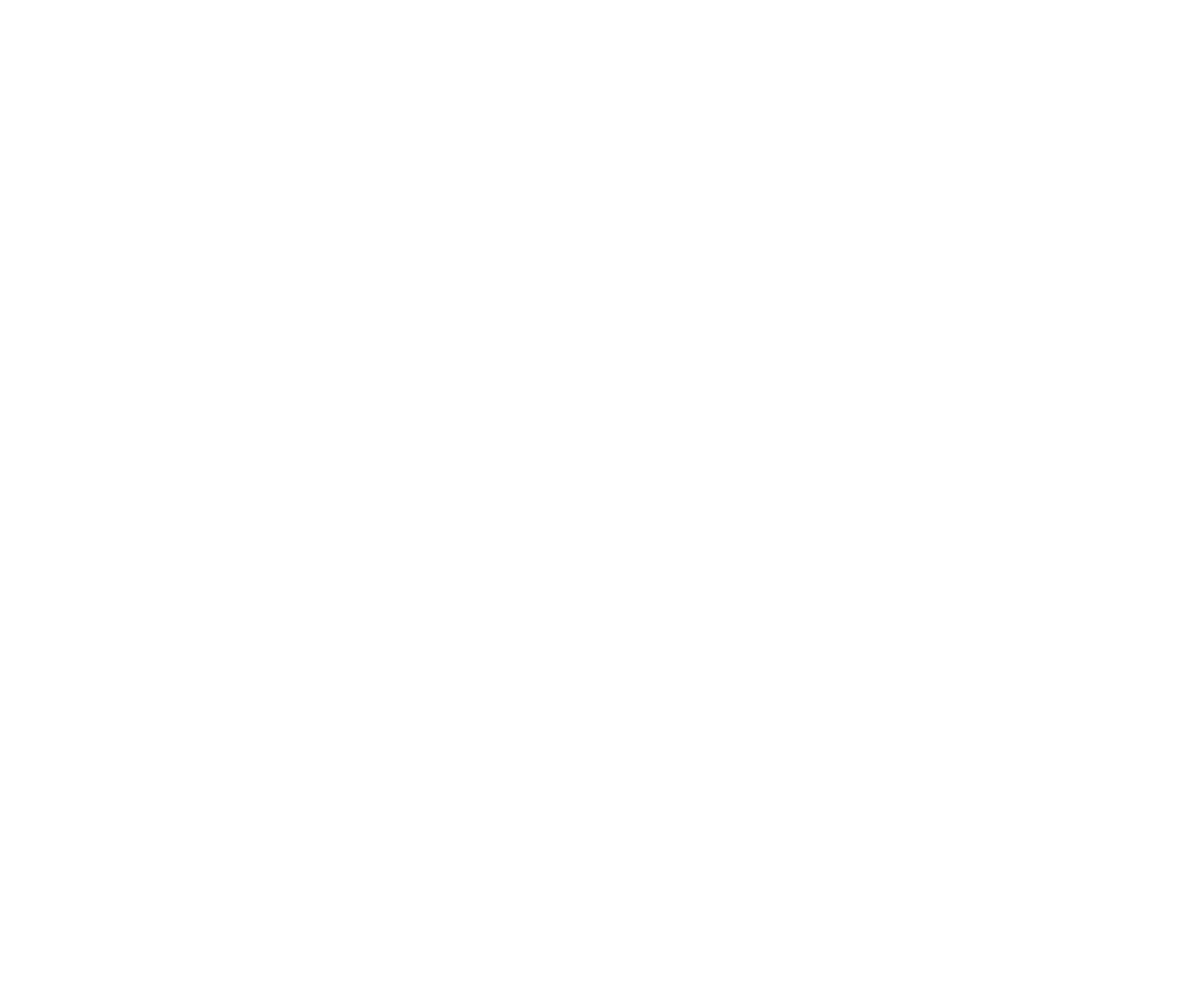
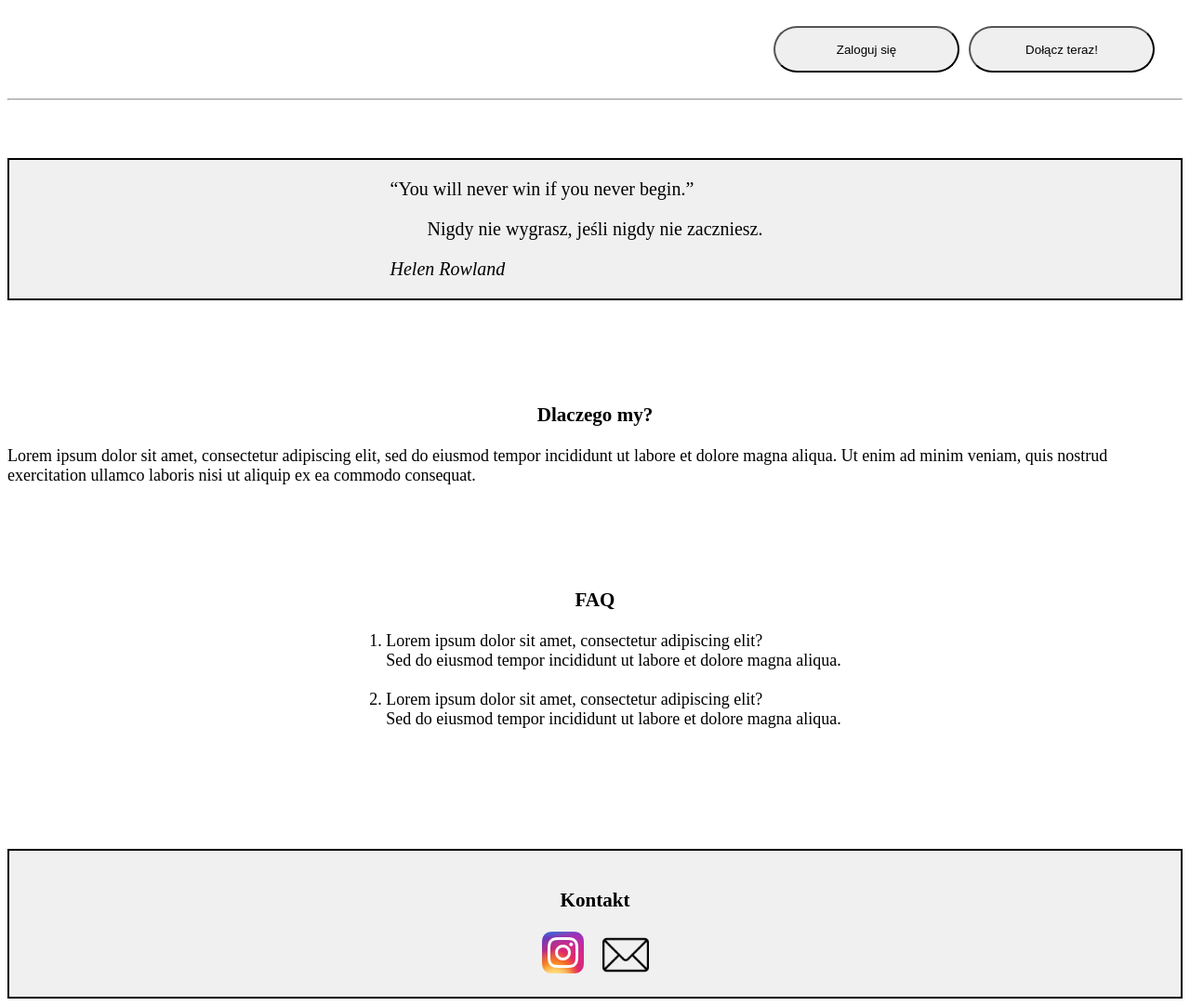
Before and after one commit to KVBAMusic/bd-io, a plain HTML site: page index.html in a window 1280 px wide. Shown: the whole page at 93% size. Before the commit the page ends 800 px from the top, so only its background shows below. Drawn offline with Linux system fonts and the light colour scheme.

Commit message:
Add files via upload

```diff
--- a/index.html
+++ b/index.html
@@ -1,9 +1,76 @@
 <!DOCTYPE html>
-<html>
+<html lang="en">
+
 <head>
+  <meta charset="UTF-8">
+  <title>SeniorLingo</title>
+  <link rel="stylesheet" href="style 3.css">
+</head>
 
-</head>
 <body>
+    <div class="upper-page-part">
+      <button class="buttons">Zaloguj się</button>
+      <button class="buttons">Dołącz teraz!</button>
+    </div>
+    <hr/>
+
+    <br/>
+    <br/>
+    <br/>
+
+    <div class="quote">
+      <q>You will never win if you never begin.</q>
+      <blockquote>Nigdy nie wygrasz, jeśli nigdy nie zaczniesz.</blockquote>
+      <cite>Helen Rowland</cite>
+    </div>
+
+    <br/>
+    <br/>
+    <br/>
+    <br/>
+    <br/>
+
+
+    <div class="why-us">
+      <h3 id="why-us-tittle">Dlaczego my?</h3>
+      <a>Lorem ipsum dolor sit amet, consectetur adipiscing elit,
+        sed do eiusmod tempor incididunt ut labore et dolore magna aliqua.
+        Ut enim ad minim veniam, quis nostrud exercitation ullamco laboris nisi ut aliquip ex ea commodo consequat.</a>
+    </div>
+
+    <br/>
+    <br/>
+    <br/>
+    <br/>
+    <br/>
+
+    <div class="faq">
+      <h3 id="faq-tittle">FAQ</h3>
+      <ol id="faq-list">
+        <li>Lorem ipsum dolor sit amet, consectetur adipiscing elit?</li>
+        <a>Sed do eiusmod tempor incididunt ut labore et dolore magna aliqua. </a>
+        <br/>
+        <li>Lorem ipsum dolor sit amet, consectetur adipiscing elit?</li>
+        <a>Sed do eiusmod tempor incididunt ut labore et dolore magna aliqua. </a>
+        <br/>
+     </ol>
+    </div>
+
+    <br/>
+    <br/>
+    <br/>
+    <br/>
+    <br/>
+
+
+    <div class="contact">
+      <h3 id="contact-tittle">Kontakt</h3>
+      <div class="inside-contact">
+        <a href="https://www.instagram.com/jacek_strojny/"><img  id="ig-icon" src="Instagram_icon.png" alt=""></a>
+        <a href="mailto:siurek@gmail.com"><img id="mail-icon" src="665072.png"></a>
+      </div>
+    </div>
 
 </body>
+
 </html>
--- /dev/null
+++ b/style 3.css
@@ -0,0 +1,73 @@
+.upper-page-part {
+  padding: 20px;
+  display: grid;
+  grid-template-columns: auto auto auto ;
+  justify-content: end;
+}
+
+.buttons {
+    width: 200px;
+    height: 50px;
+    border-radius: 50px;
+    margin-right: 10px;
+}
+
+.quote {
+  font-size: 20px;
+  padding: 20px;
+  border: 2px solid #000;
+  display: grid;
+  grid-template-columns: auto ;
+  justify-content: center;
+  background-color:  #f0f0f0;
+}
+
+.why-us, .faq, .contact {
+  font-size: 18px;
+}
+
+#why-us-tittle, #faq-tittle, #ig-iconm, #mail-icon {
+  display: grid;
+  grid-template-columns: auto ;
+  justify-content: center;
+
+}
+
+#faq-list {
+  display: grid;
+  grid-template-columns: auto;
+  grid-template-rows: auto;
+  justify-content:center;
+
+}
+
+#ig-icon {
+  width: 45px;
+  margin-right: 20px;
+}
+
+#mail-icon {
+  height: auto;
+  width: 50px;
+  justify-content: end;
+}
+
+.contact {
+  background-color: #f0f0f0;
+  border: 2px solid #000;
+  padding: 20px;
+
+}
+
+#contact-tittle {
+  display: grid;
+  grid-template-columns: auto ;
+  justify-content: center;
+}
+
+.inside-contact {
+  display: grid;
+  grid-template-columns: auto auto;
+  justify-content: center;
+
+}
```
Also changed, not shown: 665072.png (added), Instagram_icon.png (added).
